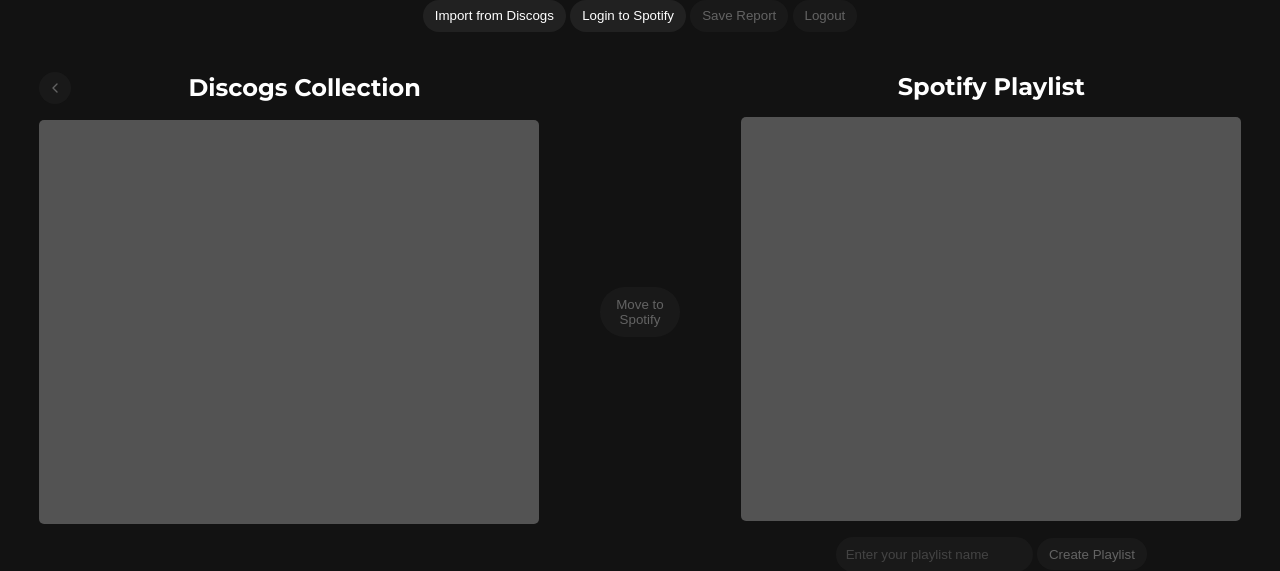
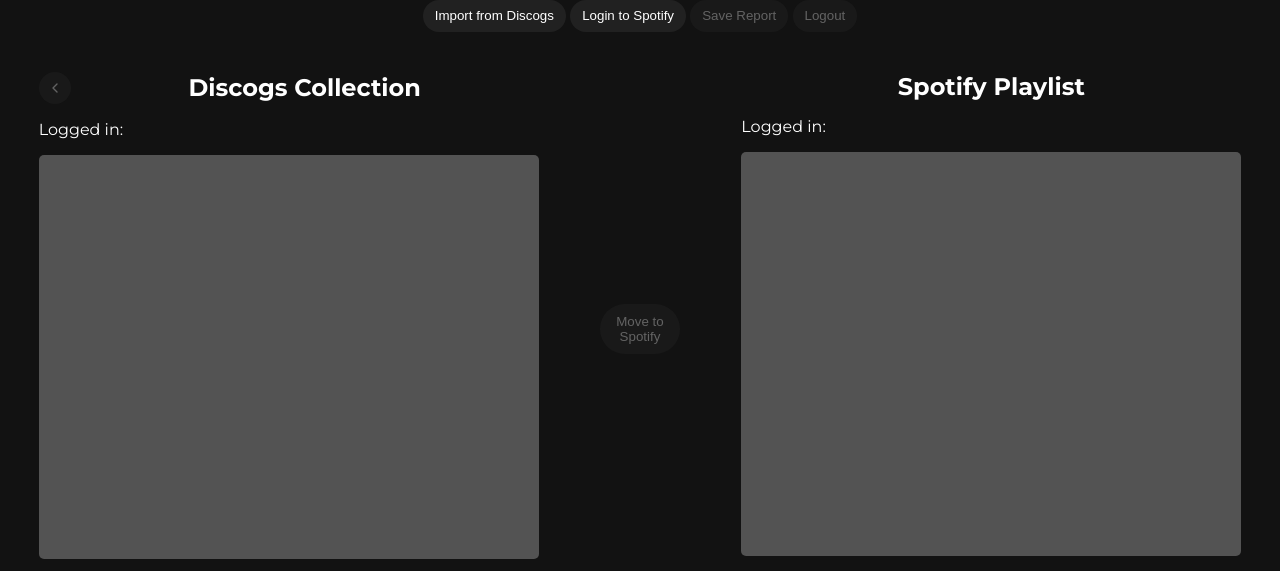
Before and after one commit to oskarprzybylski23/Discofy, a Flask app: page / in a window 1280 px wide. Shown: the part 163-734 px from the top of the page. Run offline with Flask 3, Linux system fonts and the light colour scheme.

Commit message:
show logged in username and link - discogs

```diff
--- a/App/static/Script.js
+++ b/App/static/Script.js
@@ -132,7 +132,11 @@ function getLibrary() {
     })
     .then((data) => {
       hideSpinner('loading-spinner-discogs');
-      displayLibrary(data); // Update the UI with the data
+      const userInfo = document.getElementById('user-info-discogs');
+      userInfo.display = 'block';
+      userInfo.querySelector('a').textContent = data.user_info.username;
+      userInfo.querySelector('a').href = data.user_info.url;
+      displayLibrary(data.library); // Update the UI with the data
     })
     .catch((error) => {
       console.error('Fetch error:', error.message);
@@ -219,7 +223,7 @@ function logoutUser() {
       if (response.ok) {
         disableLogoutButton();
         console.log('User logged out');
-        check_spotify_authorization();
+        checkSpotifyAuthorizationStatus();
       }
     })
     .catch((error) => console.error('Error logging out:', error));
--- a/App/static/styles.css
+++ b/App/static/styles.css
@@ -125,6 +125,10 @@ input:disabled {
 
 .header-container > div {
     flex-grow: 1; /* Matches the button's space on the opposite side to maintain center alignment */
+}
+
+.user-info {
+    text-align: left;
 }
 
 .list-section {
--- a/App/templates/index.html
+++ b/App/templates/index.html
@@ -38,6 +38,7 @@
         </button>
         <h2>Discogs Collection</h2>
       </div>
+        <p class="user-info" id="user-info-discogs">Logged in: <a href="" target="_blank"></a></p>
         <ul class="collection-list" id="list-discogs"></ul>
       </div>
       <div id="transfer-button-container">
@@ -51,6 +52,7 @@
         <div class="header-container">
         <h2>Spotify Playlist</h2>
         </div>
+        <p class="user-info" id="user-info-spotify">Logged in: <a href="" target="_blank"></a></p>
         <ul class="collection-list" id="list-spotify"></ul>
         <input type="text" id="playlist-name" maxlength="100" placeholder="Enter your playlist name" oninput="toggleCreatePlaylistButtonOnInput()" disabled>
         <button class="button" id="create-playlist-button" onclick="createPlaylist()" disabled>Create Playlist</button>
```
Also changed, not shown: App/App_Disc.py (+9 -1 lines).
